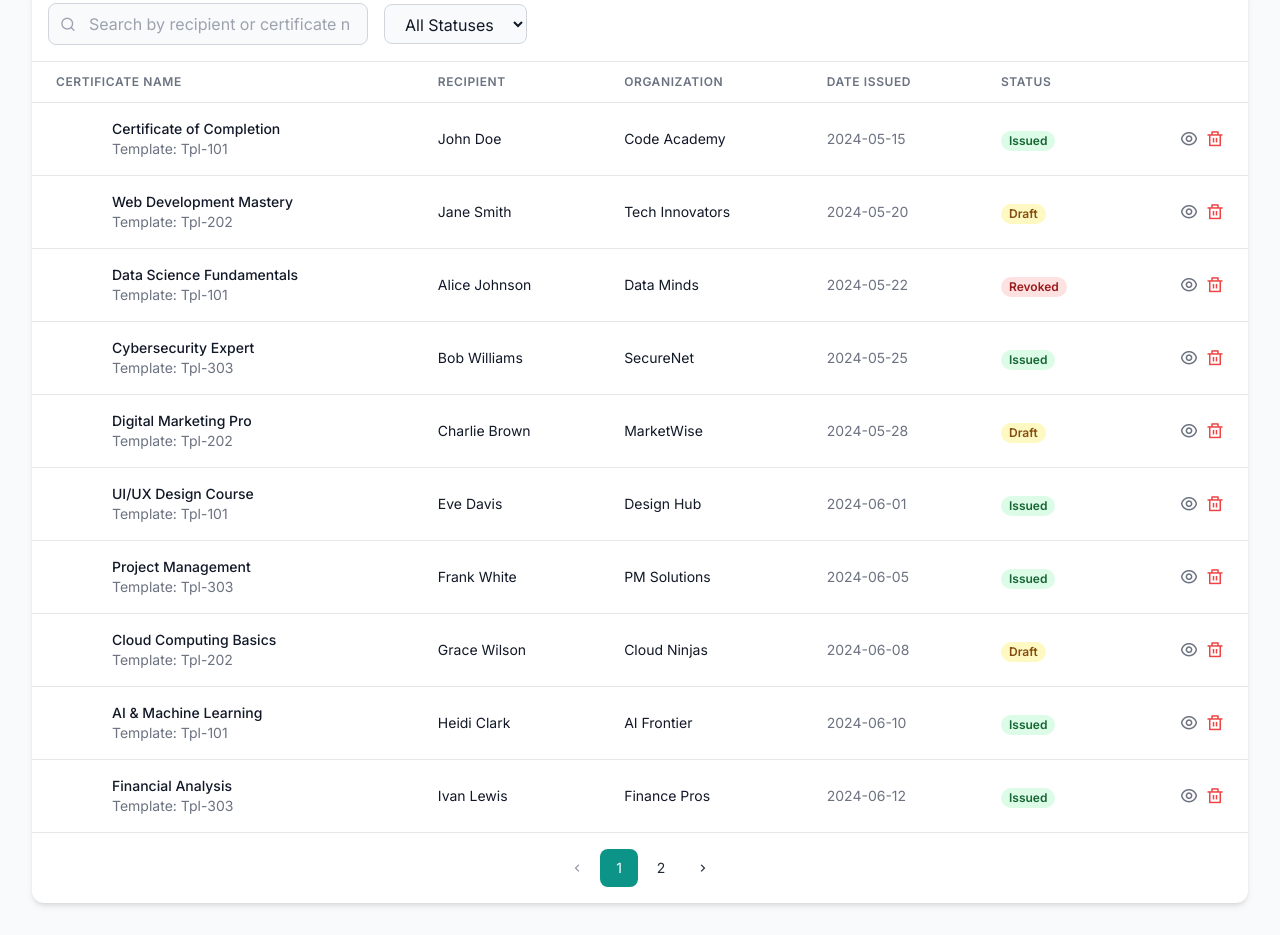
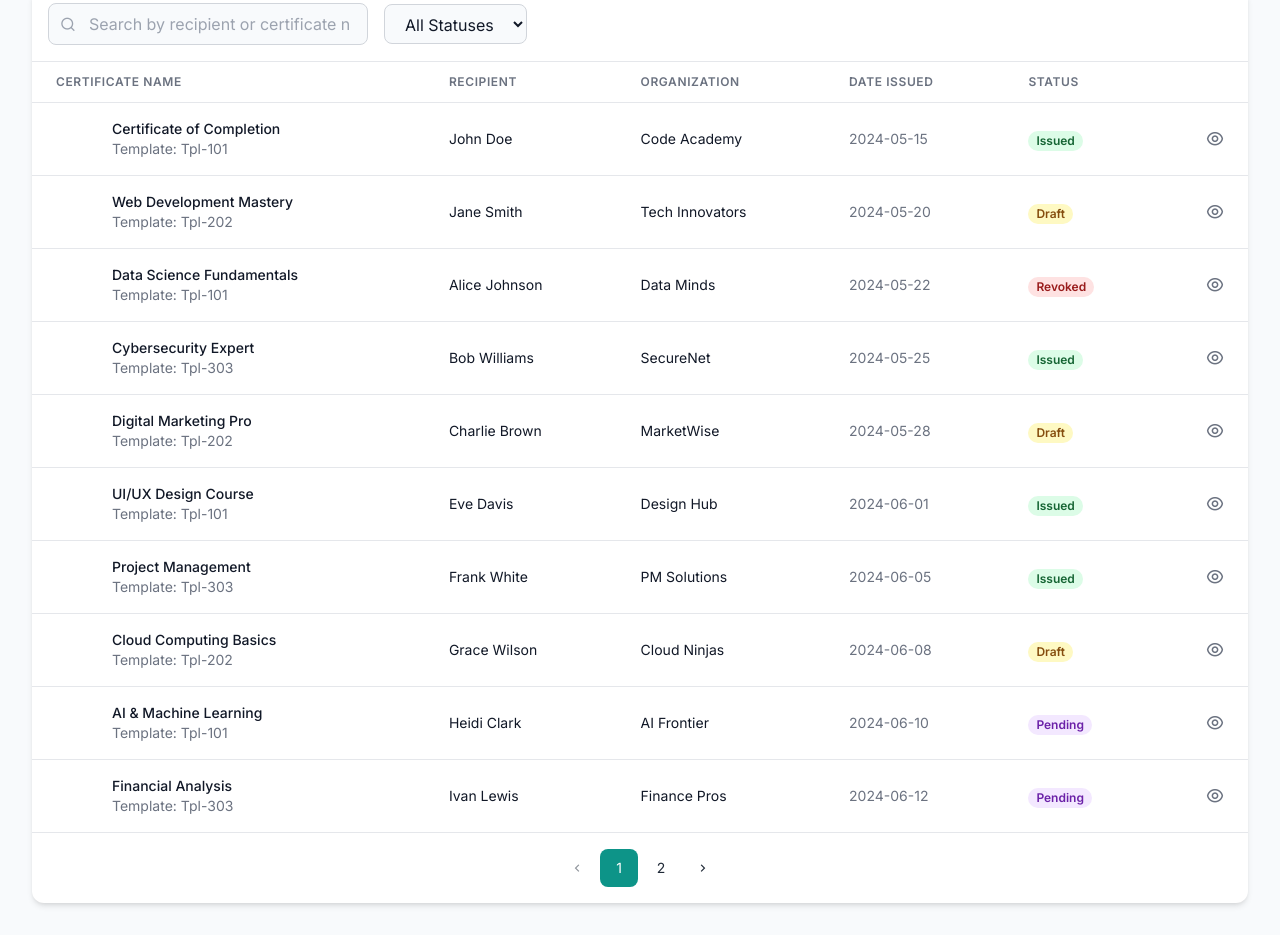
Before and after one commit to webappstudio-my/mysertifico, a React (Vite) app: page /bo/certificates in a window 1280 px wide. Shown: the part 340-1275 px from the top of the page. Built offline with nearby package versions, Linux system fonts and the light colour scheme.

Commit message:
add pending status for BO certificates + hide delete button

```diff
--- a/src/pages/bo/BoCertificates.jsx
+++ b/src/pages/bo/BoCertificates.jsx
@@ -14,8 +14,8 @@ const initialCertificateData = [
     { id: 6, name: 'UI/UX Design Course', recipient: 'Eve Davis', organization: 'Design Hub', dateIssued: '2024-06-01', status: 'Issued', template: 'Tpl-101' },
     { id: 7, name: 'Project Management', recipient: 'Frank White', organization: 'PM Solutions', dateIssued: '2024-06-05', status: 'Issued', template: 'Tpl-303' },
     { id: 8, name: 'Cloud Computing Basics', recipient: 'Grace Wilson', organization: 'Cloud Ninjas', dateIssued: '2024-06-08', status: 'Draft', template: 'Tpl-202' },
-    { id: 9, name: 'AI & Machine Learning', recipient: 'Heidi Clark', organization: 'AI Frontier', dateIssued: '2024-06-10', status: 'Issued', template: 'Tpl-101' },
-    { id: 10, name: 'Financial Analysis', recipient: 'Ivan Lewis', organization: 'Finance Pros', dateIssued: '2024-06-12', status: 'Issued', template: 'Tpl-303' },
+    { id: 9, name: 'AI & Machine Learning', recipient: 'Heidi Clark', organization: 'AI Frontier', dateIssued: '2024-06-10', status: 'Pending', template: 'Tpl-101' },
+    { id: 10, name: 'Financial Analysis', recipient: 'Ivan Lewis', organization: 'Finance Pros', dateIssued: '2024-06-12', status: 'Pending', template: 'Tpl-303' },
     { id: 11, name: 'Business Strategy', recipient: 'Judy Harris', organization: 'Biz Solutions', dateIssued: '2024-06-14', status: 'Issued', template: 'Tpl-202' },
     { id: 12, name: 'Python for Beginners', recipient: 'Kyle Walker', organization: 'Code Academy', dateIssued: '2024-06-16', status: 'Draft', template: 'Tpl-101' },
     { id: 13, name: 'Graphic Design', recipient: 'Liam King', organization: 'Design Hub', dateIssued: '2024-06-18', status: 'Issued', template: 'Tpl-303' },
@@ -124,6 +124,8 @@ const BoCertificates = () => {
         switch (status) {
             case 'Issued':
                 return 'bg-green-100 text-green-800 dark:bg-green-900 dark:text-green-300';
+            case 'Pending':
+                return 'bg-purple-100 text-purple-800 dark:bg-purple-900 dark:text-purple-300';
             case 'Draft':
                 return 'bg-yellow-100 text-yellow-800 dark:bg-yellow-900 dark:text-yellow-300';
             case 'Revoked':
@@ -206,6 +208,7 @@ const BoCertificates = () => {
                                 >
                                     <option value="all">All Statuses</option>
                                     <option value="Issued">Issued</option>
+                                    <option value="Pending">Pending</option>
                                     <option value="Draft">Draft</option>
                                     <option value="Revoked">Revoked</option>
                                 </select>
@@ -240,9 +243,9 @@ const BoCertificates = () => {
                                                 <button onClick={() => openPreviewModal(cert.id)} className="text-gray-500 hover:text-primary-600 dark:hover:text-primary-400 transition-colors">
                                                     <i className="ri-eye-line text-lg"></i>
                                                 </button>
-                                                <button onClick={() => handleDeleteCertificate(cert.id)} className="text-red-500 hover:text-red-700 dark:hover:text-red-400 transition-colors">
+                                                {/* <button onClick={() => handleDeleteCertificate(cert.id)} className="text-red-500 hover:text-red-700 dark:hover:text-red-400 transition-colors">
                                                     <i className="ri-delete-bin-line text-lg"></i>
-                                                </button>
+                                                </button> */}
                                             </div>
                                         </div>
                                     ))
@@ -316,9 +319,9 @@ const BoCertificates = () => {
                                                             <button onClick={() => openPreviewModal(cert.id)} className="text-gray-500 hover:text-primary-600 dark:hover:text-primary-400 transition-colors">
                                                                 <i className="ri-eye-line text-lg"></i>
                                                             </button>
-                                                            <button onClick={() => handleDeleteCertificate(cert.id)} className="text-red-500 hover:text-red-700 dark:hover:text-red-400 transition-colors">
+                                                            {/* <button onClick={() => handleDeleteCertificate(cert.id)} className="text-red-500 hover:text-red-700 dark:hover:text-red-400 transition-colors">
                                                                 <i className="ri-delete-bin-line text-lg"></i>
-                                                            </button>
+                                                            </button> */}
                                                         </div>
                                                     </td>
                                                 </tr>
```
